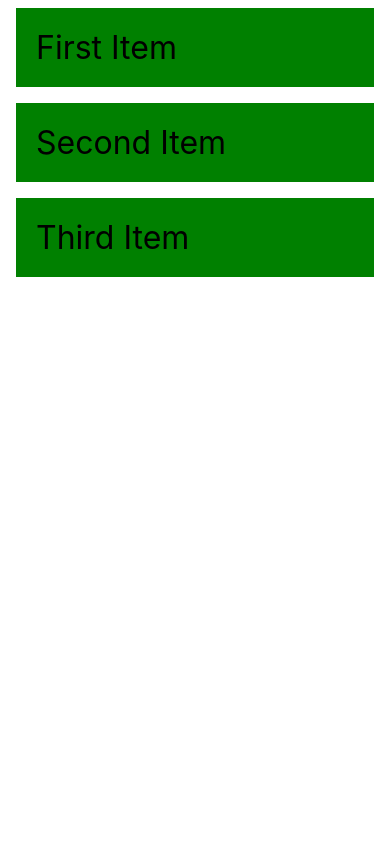
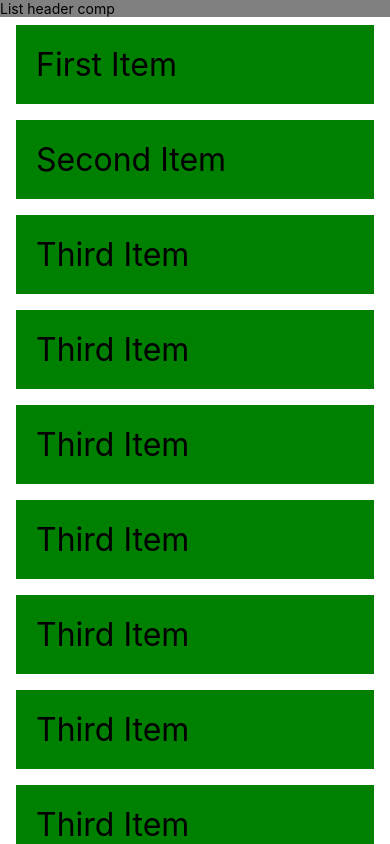
Before and after one commit to Hussain-hamim/Taskly, a React Native app: screen / in a window 390 px wide. Built offline with nearby package versions, Linux system fonts and the light colour scheme.

Commit message:
flat list props cont.

```diff
--- a/App.js
+++ b/App.js
@@ -18,6 +18,62 @@ const DATA = [
   {
     id: "3ac68afc-c605-48d3-a4f8-fbd91aa97f63",
     title: "Second Item",
+  },
+  {
+    id: "58694a0f-3da1-471f-bd96-145571e29d72",
+    title: "Third Item",
+  },
+  {
+    id: "58694a0f-3da1-471f-bd96-145571e29d72",
+    title: "Third Item",
+  },
+  {
+    id: "58694a0f-3da1-471f-bd96-145571e29d72",
+    title: "Third Item",
+  },
+  {
+    id: "58694a0f-3da1-471f-bd96-145571e29d72",
+    title: "Third Item",
+  },
+  {
+    id: "58694a0f-3da1-471f-bd96-145571e29d72",
+    title: "Third Item",
+  },
+  {
+    id: "58694a0f-3da1-471f-bd96-145571e29d72",
+    title: "Third Item",
+  },
+  {
+    id: "58694a0f-3da1-471f-bd96-145571e29d72",
+    title: "Third Item",
+  },
+  {
+    id: "58694a0f-3da1-471f-bd96-145571e29d72",
+    title: "Third Item",
+  },
+  {
+    id: "58694a0f-3da1-471f-bd96-145571e29d72",
+    title: "Third Item",
+  },
+  {
+    id: "58694a0f-3da1-471f-bd96-145571e29d72",
+    title: "Third Item",
+  },
+  {
+    id: "58694a0f-3da1-471f-bd96-145571e29d72",
+    title: "Third Item",
+  },
+  {
+    id: "58694a0f-3da1-471f-bd96-145571e29d72",
+    title: "Third Item",
+  },
+  {
+    id: "58694a0f-3da1-471f-bd96-145571e29d72",
+    title: "Third Item",
+  },
+  {
+    id: "58694a0f-3da1-471f-bd96-145571e29d72",
+    title: "Third Item",
   },
   {
     id: "58694a0f-3da1-471f-bd96-145571e29d72",
@@ -66,6 +122,22 @@ const App = () => {
             />
           ))
         }
+        ListEmptyComponent={() => (
+          <Text
+            style={{
+              padding: 100,
+            }}
+          >
+            list is empty
+          </Text>
+        )}
+        ListFooterComponent={<Text>List footer comp</Text>}
+        ListFooterComponentStyle={{ backgroundColor: "gray" }}
+        ListHeaderComponent={<Text>List header comp</Text>}
+        ListHeaderComponentStyle={{ backgroundColor: "gray" }}
+        // columnWrapperStyle={{ color: "red" }} // not supported for single line column list
+        // getItemLayout={(data, index) => null}
+        initialNumToRender={2} // how many items to render in the initial batch
       />
     </SafeAreaView>
   );
```
